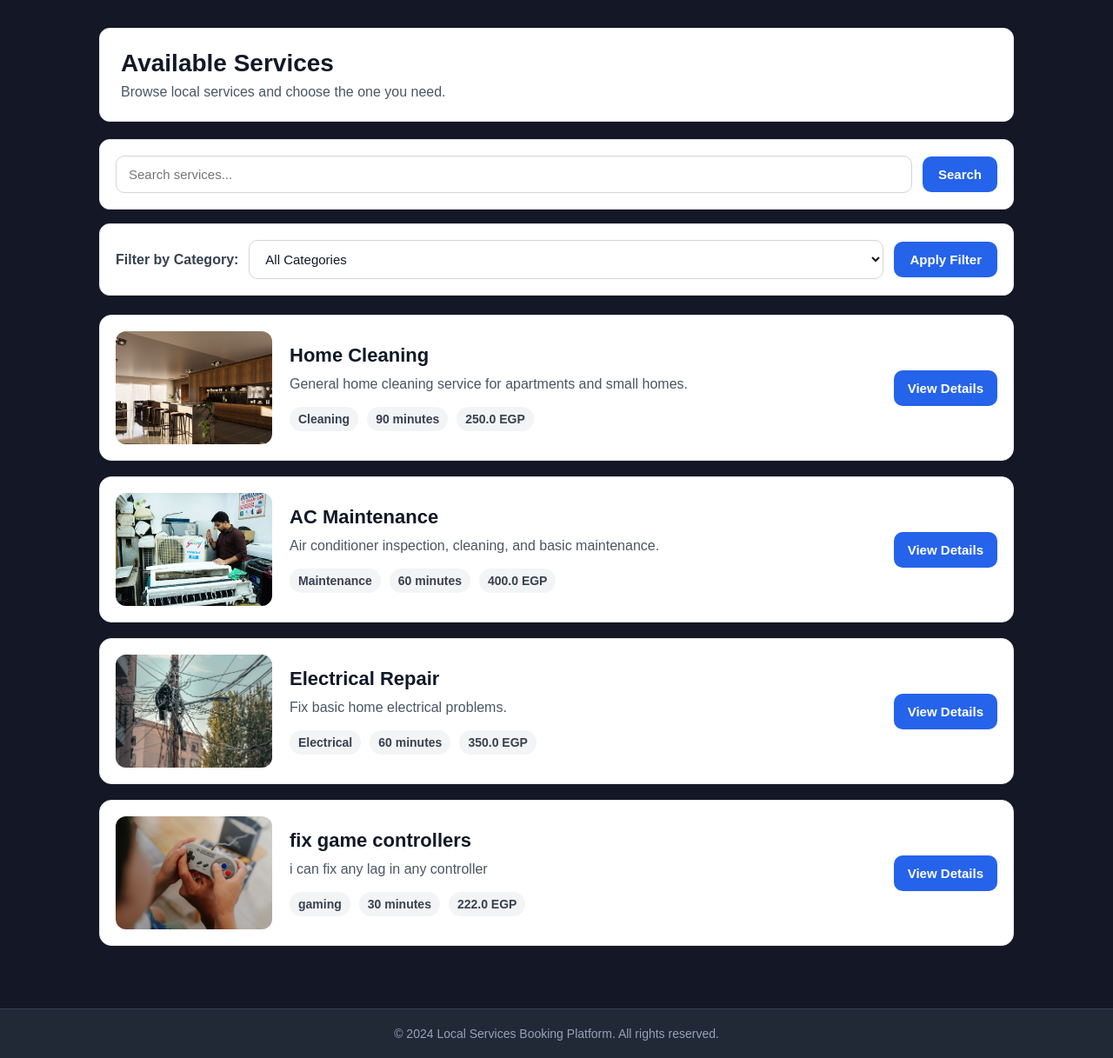
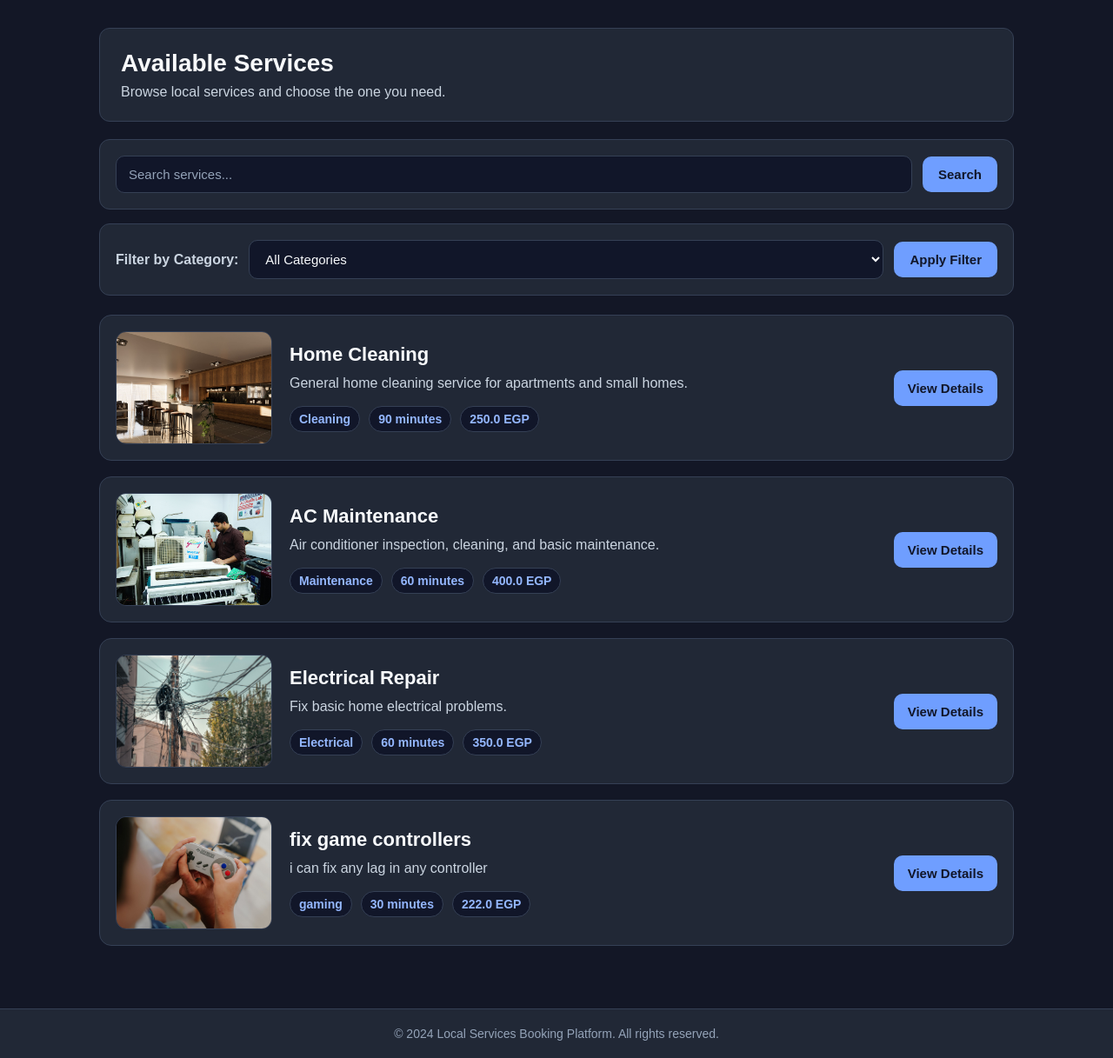
Before and after one commit to mostafa2742002/Local-Services-Booking-Platform, a Flask app: page /services/ in a window 1280 px wide. Shown: the part 56-1273 px from the top of the page at 87% size. Run offline with Flask 3, Linux system fonts and the light colour scheme; some libraries are stand-ins or nearby versions.

Commit message:
Implement dark mode styles for service list; update colors and layout for improved readability

```diff
--- a/app/static/css/service/service_list.css
+++ b/app/static/css/service/service_list.css
@@ -1,6 +1,6 @@
 .page-header {
-    background: #ffffff;
-    border: 1px solid #e5e7eb;
+    background: #212836;
+    border: 1px solid #354055;
     border-radius: 12px;
     padding: 24px;
     margin-bottom: 20px;
@@ -9,19 +9,21 @@
 .page-header h1 {
     margin: 0 0 8px;
     font-size: 28px;
-    color: #111827;
+    color: #f8fafc;
 }
 
 .page-header p {
     margin: 0;
-    color: #4b5563;
+    color: #cbd5e1;
     font-size: 16px;
 }
 
+/* Search and Filter */
+
 .search-bar,
 .filter-bar {
-    background: #ffffff;
-    border: 1px solid #e5e7eb;
+    background: #212836;
+    border: 1px solid #354055;
     border-radius: 12px;
     padding: 18px;
     margin-bottom: 16px;
@@ -38,32 +40,41 @@
 .filter-bar select {
     flex: 1;
     padding: 12px 14px;
-    border: 1px solid #d1d5db;
+    border: 1px solid #354055;
     border-radius: 10px;
+    background: #111629;
+    color: #f8fafc;
     font-size: 15px;
-    color: #111827;
-    background: #ffffff;
+}
+
+.search-bar input::placeholder {
+    color: #94a3b8;
 }
 
 .search-bar input:focus,
 .filter-bar select:focus {
     outline: none;
-    border-color: #2563eb;
+    border-color: #6f9eff;
+}
+
+.filter-bar select option {
+    background: #111629;
+    color: #f8fafc;
 }
 
 .filter-bar label {
+    color: #cbd5e1;
     font-weight: 700;
-    color: #374151;
     white-space: nowrap;
 }
 
 .search-bar button,
 .filter-bar button {
+    padding: 12px 18px;
     border: none;
-    background: #2563eb;
-    color: #ffffff;
-    padding: 12px 18px;
     border-radius: 10px;
+    background: #6f9eff;
+    color: #111629;
     font-size: 15px;
     font-weight: 700;
     cursor: pointer;
@@ -72,8 +83,10 @@
 
 .search-bar button:hover,
 .filter-bar button:hover {
-    background: #1d4ed8;
+    background: #5d8df4;
 }
+
+/* Services */
 
 .services-list {
     display: grid;
@@ -86,30 +99,30 @@
     grid-template-columns: 180px 1fr auto;
     align-items: center;
     gap: 20px;
-
-    background: #ffffff;
-    border: 1px solid #e5e7eb;
+    padding: 18px;
+    background: #212836;
+    border: 1px solid #354055;
     border-radius: 14px;
-    padding: 18px;
 }
 
 .service-card img {
     width: 180px;
     height: 130px;
     object-fit: cover;
+    border: 1px solid #354055;
     border-radius: 12px;
-    background: #f3f4f6;
+    background: #111629;
 }
 
 .service-card h2 {
     margin: 0 0 8px;
+    color: #f8fafc;
     font-size: 22px;
-    color: #111827;
 }
 
 .service-card p {
     margin: 0 0 14px;
-    color: #4b5563;
+    color: #cbd5e1;
     line-height: 1.5;
 }
 
@@ -120,49 +133,55 @@
 }
 
 .service-meta span {
-    background: #f3f4f6;
-    color: #374151;
     padding: 6px 10px;
+    border: 1px solid #354055;
     border-radius: 999px;
+    background: #111629;
+    color: #94b7ff;
     font-size: 14px;
     font-weight: 700;
 }
 
-.primary-btn {
+/* Button */
+
+.service-card .primary-btn {
     display: inline-block;
+    padding: 12px 16px;
     border: none;
-    background: #2563eb;
-    color: #ffffff;
-    padding: 12px 16px;
     border-radius: 10px;
+    background: #6f9eff;
+    color: #111629;
     font-size: 15px;
     font-weight: 700;
-    cursor: pointer;
     text-align: center;
     white-space: nowrap;
 }
 
-.primary-btn:hover {
-    background: #1d4ed8;
+.service-card .primary-btn:hover {
+    background: #5d8df4;
 }
 
+/* Empty State */
+
 .empty-state {
-    background: #ffffff;
-    border: 1px solid #e5e7eb;
+    padding: 32px;
+    background: #212836;
+    border: 1px solid #354055;
     border-radius: 12px;
-    padding: 32px;
     text-align: center;
 }
 
 .empty-state h2 {
     margin: 0 0 8px;
-    color: #111827;
+    color: #f8fafc;
 }
 
 .empty-state p {
     margin: 0;
-    color: #4b5563;
+    color: #cbd5e1;
 }
+
+/* Responsive */
 
 @media (max-width: 900px) {
     .service-card {
```
